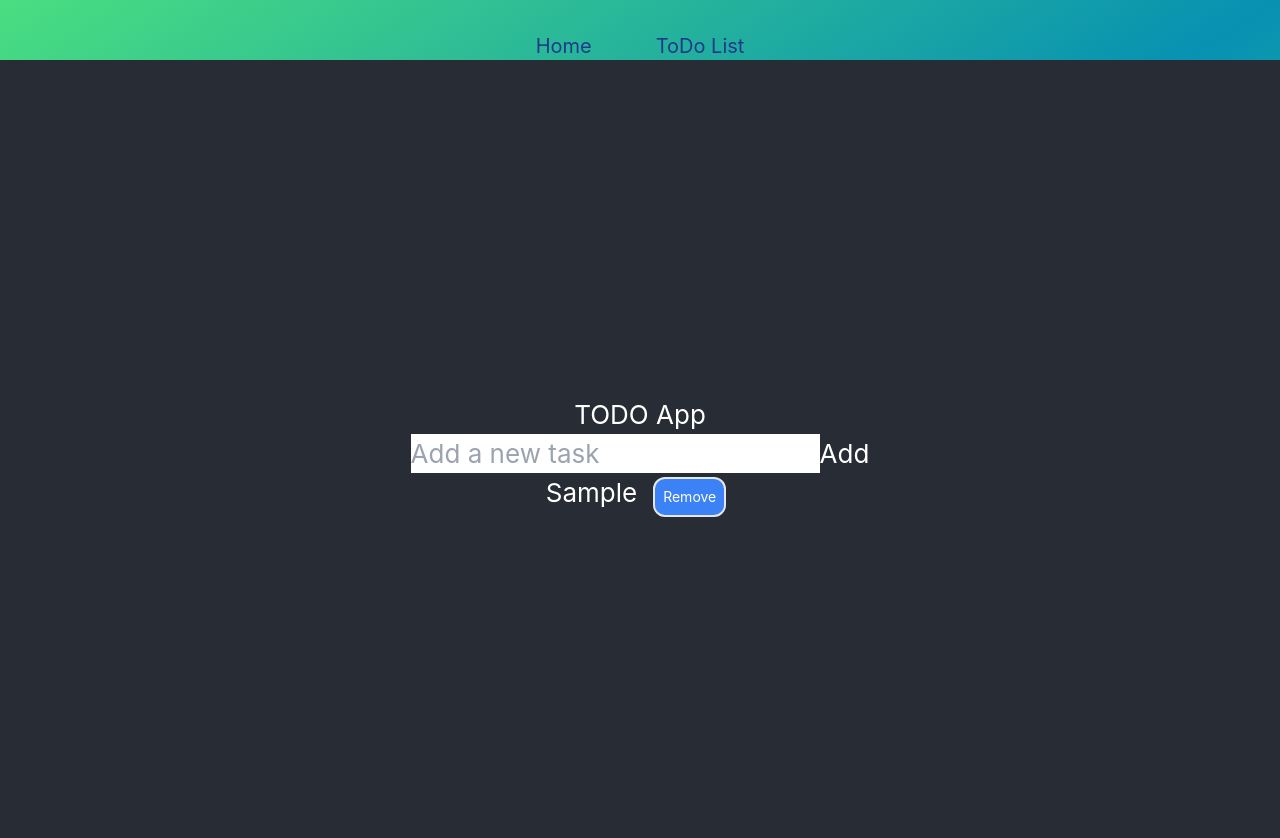
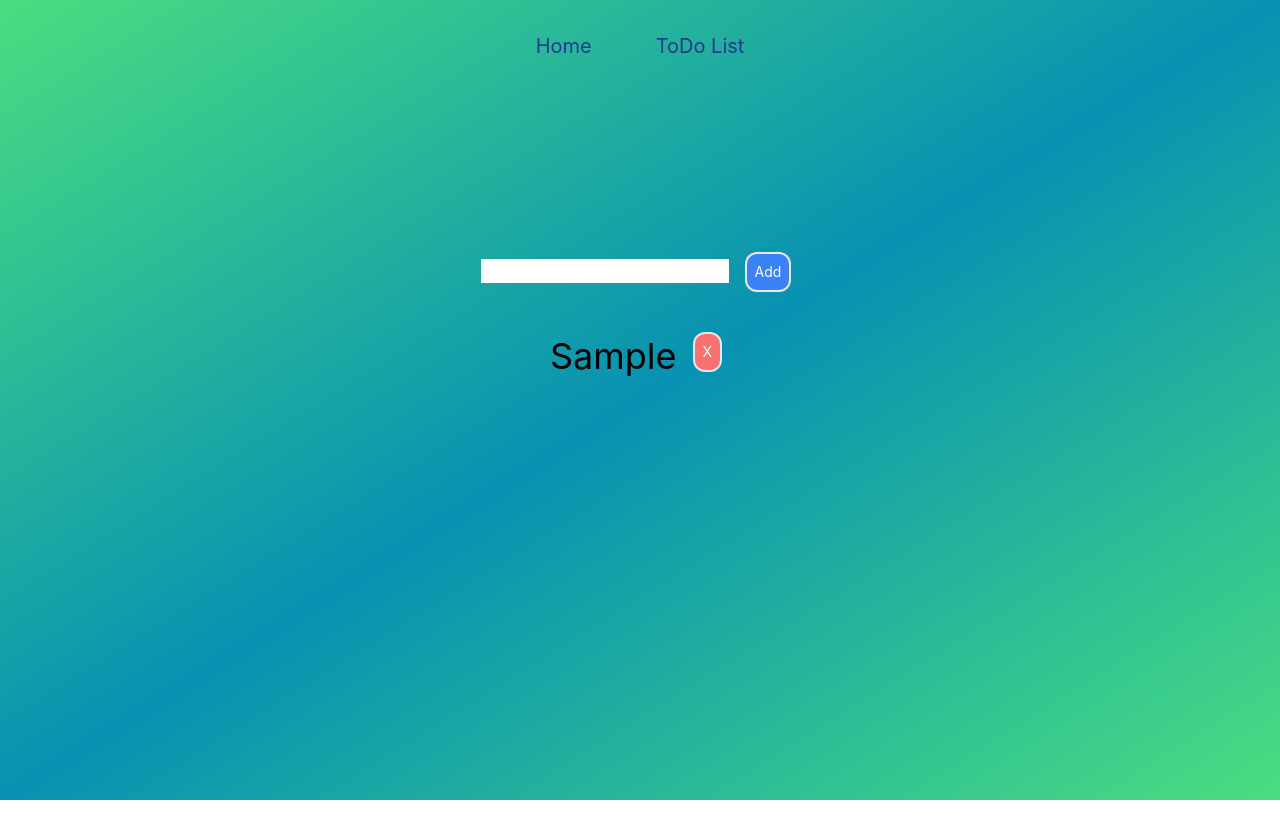
Before and after one commit to Leerlandais/react-tw, a React (Create React App) app: page /todo in a window 1280 px wide. Both pictures are taken after typing "Sample" into the empty fields and a click on the button "Add". Shown: the top 838 px of the page. After the commit the page ends 800 px from the top, so only its background shows below. Built offline with nearby package versions, Linux system fonts and the light colour scheme.

Commit message:
fixed it and changed button styles

```diff
--- a/src/components/Button.jsx
+++ b/src/components/Button.jsx
@@ -2,7 +2,7 @@
 export default function Button(props) {
     return (
         <button
-            className="border border-2 bg-blue-500 text-white text-sm py-2 px-2 ml-4 mr-2 mb-2 rounded-xl"
+            className={`border-2 ${props.bgColor} text-white text-sm py-2 px-2 ml-4 mr-2 mb-2 rounded-xl`}
             onClick={props.onClick}
         >
             {props.btnName}
--- a/src/components/List.jsx
+++ b/src/components/List.jsx
@@ -44,15 +44,15 @@ function TodoList() {
                 value={text}
                 onChange={e => setText(e.target.value)}
             />
-            <Button onClick={() => {
+            <Button btnName="Add" onClick={() => {
                 setText('');
                 setTodos([{ id: todos.length, text }, ...todos]);
-            }}>Add</ Button>
+            }}></ Button>
             <ul>
                 {todos.map(item => (
                     <li key={item.id}>
                         {item.text}
-                        <button className={"smallBtn"} onClick={() => handleRem(item.id)}>Remove</button>
+                        <Button btnName="Remove" onClick={() => handleRem(item.id)}></Button>
                     </li>
                 ))}
             </ul>
--- a/src/pages/Todo.jsx
+++ b/src/pages/Todo.jsx
@@ -1,20 +1,18 @@
 import { useState, useEffect } from "react";
 import Button from "../components/Button";
+
 function Todo() {
-    const [todos, setTodos] = useState([]);
+    const [todos, setTodos] = useState(() => {
+        const storedTodos = JSON.parse(localStorage.getItem('todos'));
+        return storedTodos || [];
+    });
+
     const [task, setTask] = useState('');
 
-    // Load TODOs from local storage on app startup
     useEffect(() => {
-        const storedTodos = JSON.parse(localStorage.getItem('todos'));
-        if (storedTodos) {
-            setTodos(storedTodos);
+        if (todos.length > 0 || localStorage.getItem('todos')) {
+            localStorage.setItem('todos', JSON.stringify(todos));
         }
-    }, []);
-
-    // Update local storage whenever TODOs change
-    useEffect(() => {
-        localStorage.setItem('todos', JSON.stringify(todos));
     }, [todos]);
 
     const handleAddTodo = () => {
@@ -30,28 +28,28 @@ function Todo() {
     };
 
     return (
-        <div className="App">
-            <header className="App-header">
-                <h1>TODO App</h1>
-                <div className="todo-input">
+        <>
+            <div className="text-center pt-48 pb-8">
                 <input
                     type="text"
-                        placeholder="Add a new task"
                     value={task}
                     onChange={(e) => setTask(e.target.value)}
                 />
-                    <button onClick={handleAddTodo}>Add</button>
+                <Button btnName="Add" bgColor="bg-blue-500" onClick={handleAddTodo} />
             </div>
-                <ul className="todo-list">
+            <div>
+            <ul className="text-center text-4xl pb-4">
                 {todos.map((todo, index) => (
-                        <li key={index}>
+                    <div className="mx-auto flex justify-center items-center">
+                    <li className="flex justify-around w-auto" key={index}>
                         {todo}
-                            <Button btnName="Remove" onClick={() => handleRemoveTodo(index)}></Button>
                     </li>
+                    <Button btnName="X" bgColor="bg-red-400" onClick={() => handleRemoveTodo(index)} />
+                    </div>
                 ))}
             </ul>
-            </header>
             </div>
+        </>
     );
 }
 
```
Lines whose indentation alone changed are shown as unchanged.
